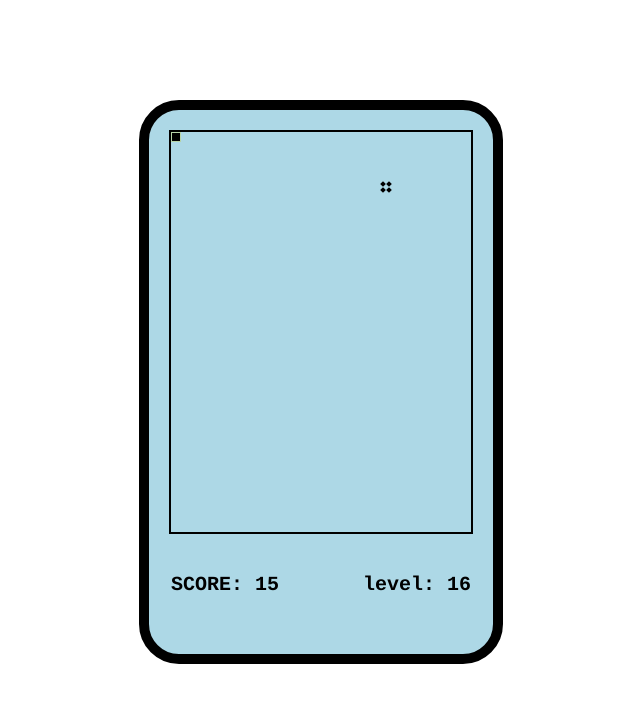
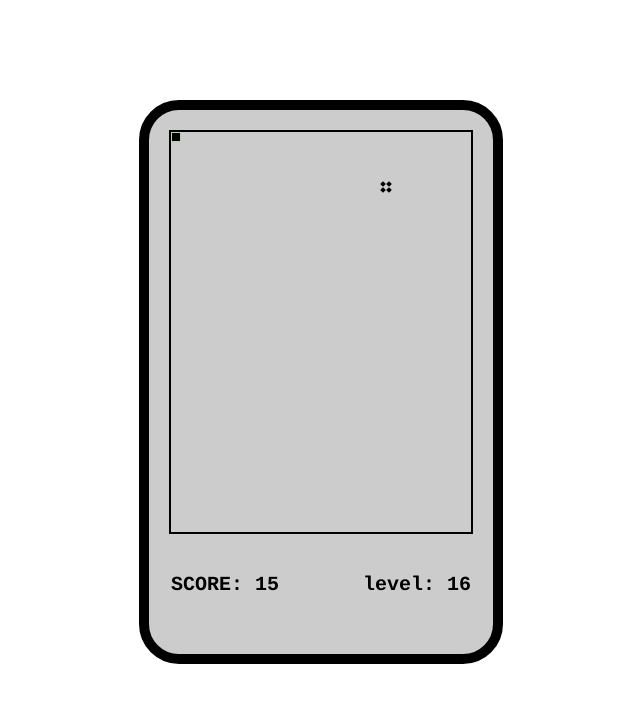
Before and after one commit to jay6697117/greedy-snake, a website built with webpack: page public/index.html in a window 1280 px wide. Shown: the whole page, without its empty margins (319-959 px from the left). Built offline with nearby package versions, Linux system fonts and the light colour scheme.

Commit message:
提交代码于: 2022-01-03 11:13:30

```diff
--- a/public/index.html
+++ b/public/index.html
@@ -10,7 +10,8 @@
   <body>
     <div class="container">
     <!--创建游戏的主容器-->
-    <div class="main" style="background: lightblue !important">
+    <!-- <div class="main" style="background: lightblue !important"> -->
+      <div class="main" style="background: #ccc !important">
       <!--设置游戏的舞台-->
       <div class="stage">
         <!--设置蛇-->
```
